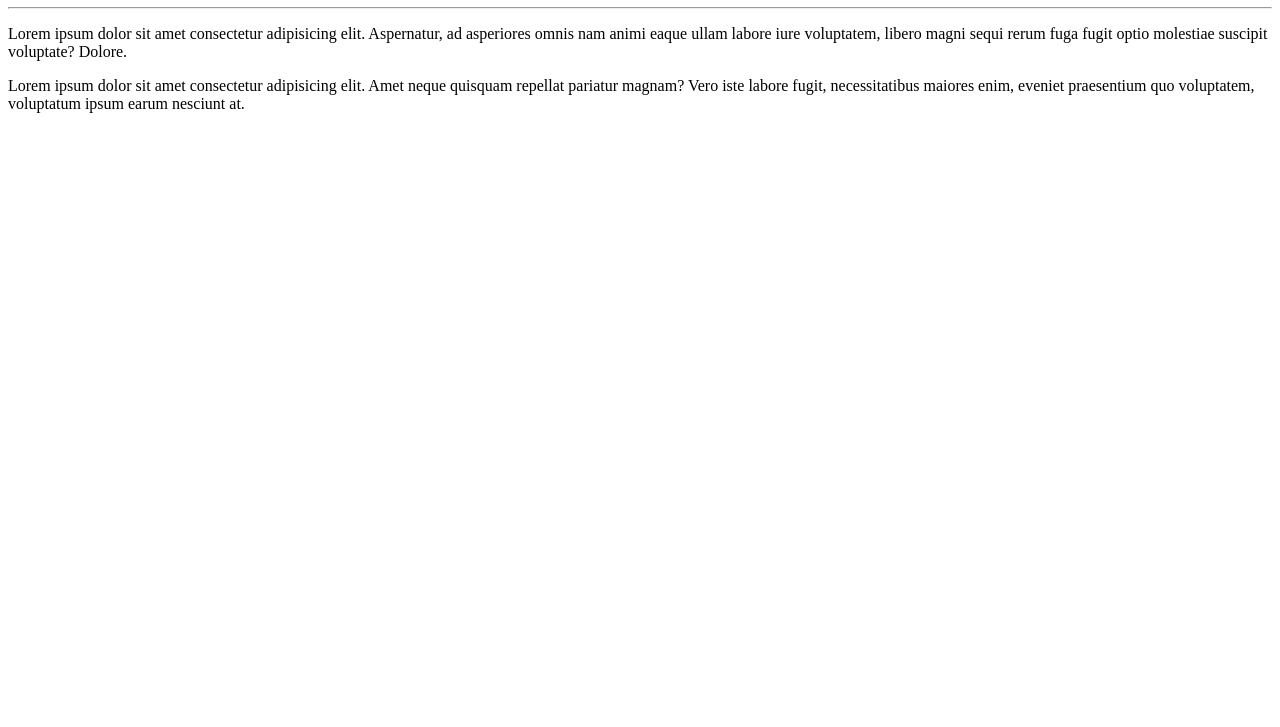
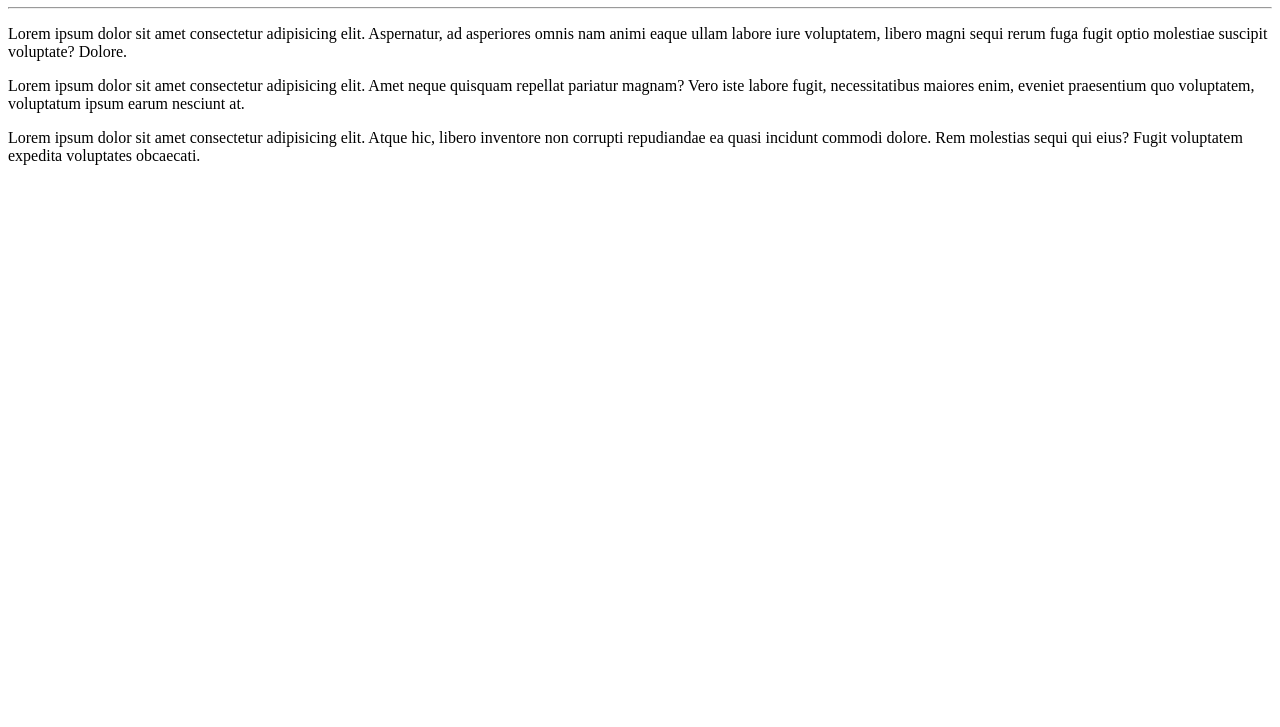
Before and after one commit to LeandroSBezerra/Ola-Mundo, a plain HTML site: page site-exemplo/index.html in a window 1280 px wide. Shown: the part 73-800 px from the top of the page. Drawn offline with Linux system fonts and the light colour scheme.

Commit message:
adicionei mais uma paragrafo

```diff
--- a/site-exemplo/index.html
+++ b/site-exemplo/index.html
@@ -10,5 +10,6 @@
     <hr>
     <p>Lorem ipsum dolor sit amet consectetur adipisicing elit. Aspernatur, ad asperiores omnis nam animi eaque ullam labore iure voluptatem, libero magni sequi rerum fuga fugit optio molestiae suscipit voluptate? Dolore.</p>
     <p>Lorem ipsum dolor sit amet consectetur adipisicing elit. Amet neque quisquam repellat pariatur magnam? Vero iste labore fugit, necessitatibus maiores enim, eveniet praesentium quo voluptatem, voluptatum ipsum earum nesciunt at.</p>
+    <p>Lorem ipsum dolor sit amet consectetur adipisicing elit. Atque hic, libero inventore non corrupti repudiandae ea quasi incidunt commodi dolore. Rem molestias sequi qui eius? Fugit voluptatem expedita voluptates obcaecati.</p>
 </body>
 </html>
```
